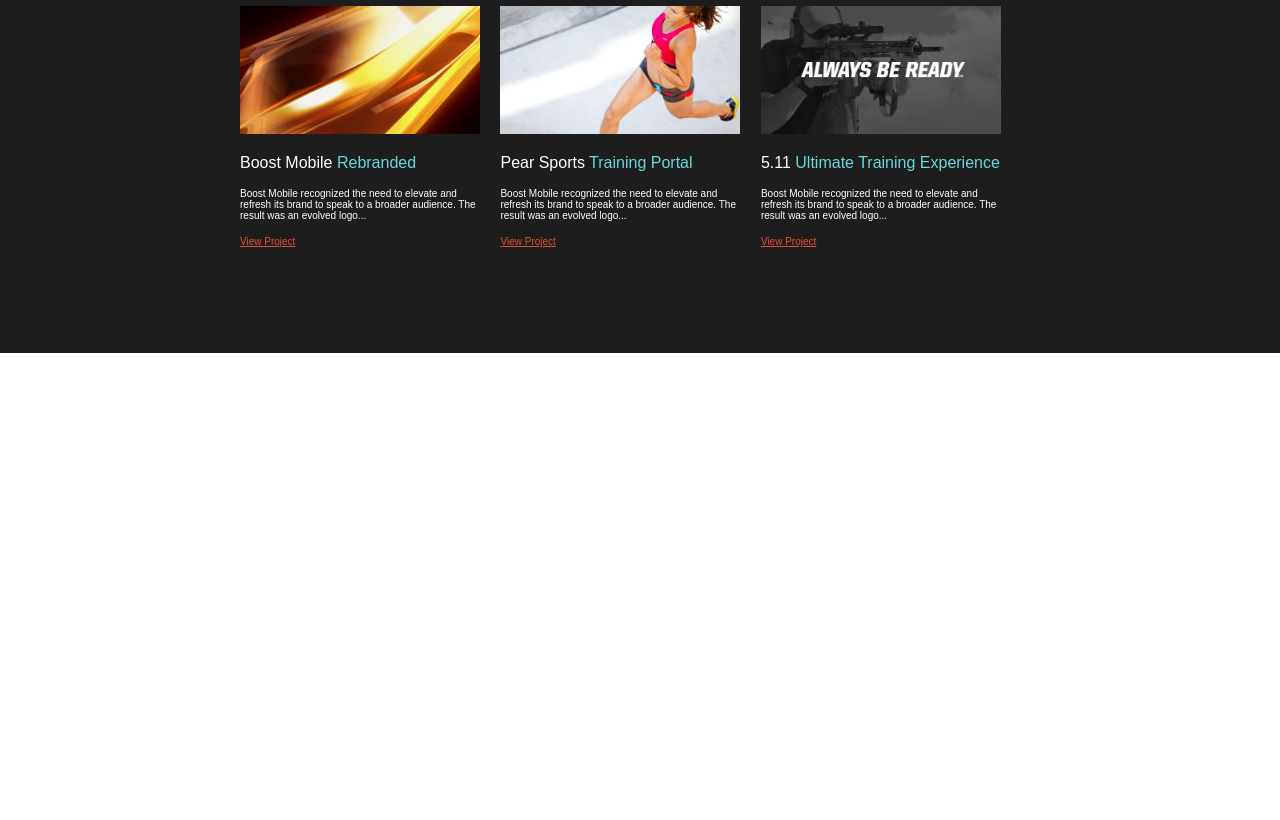
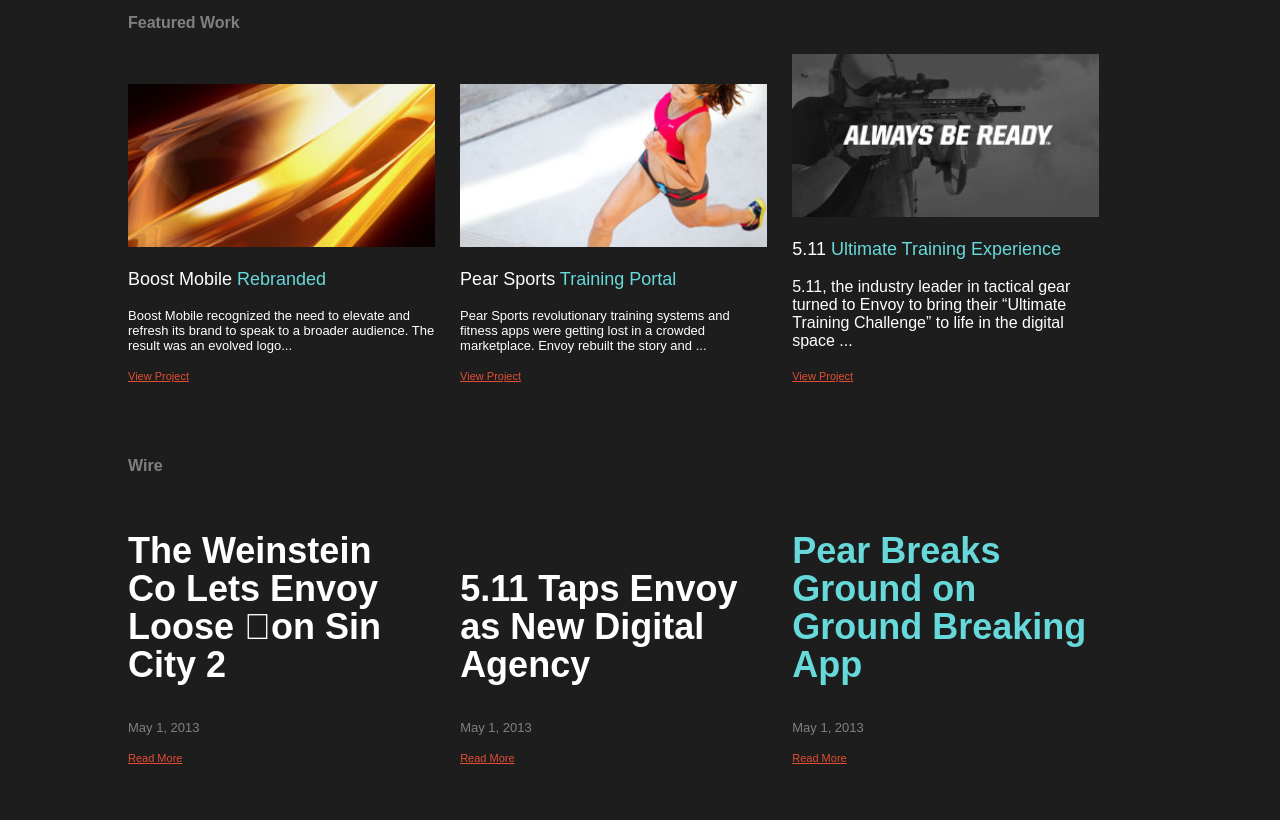
Before and after one commit to kaneshirokelli/we-are-envoy, a website: page dist/index.html in a window 1280 px wide. Shown: the part 680-1500 px from the top of the page. Before the commit the page ends 1033 px from the top, so only its background shows below. Drawn offline with nearby package versions, Linux system fonts and the light colour scheme.

Commit message:
update style and js

```diff
--- a/Gulpfile.js
+++ b/Gulpfile.js
@@ -1,8 +1,10 @@
 "use strict";
 var gulp = require("gulp"),
+		jquery = require('gulp-jquery'),
 		browserSync = require("browser-sync"),
 		sass = require("gulp-sass"),
 		bourbon = require("node-bourbon").includePaths,
+		browserify = require('gulp-browserify'),
 		neat = require("node-neat").includePaths,
 		concat = require('gulp-concat');
 
@@ -26,9 +28,19 @@
 	})
 });
 
+gulp.task('jquery', function () {
+    return gulp.src('./node_modules/jquery/src')
+        .pipe(jquery({
+            flags: ['-deprecated', '-event/alias', '-ajax/script', '-ajax/jsonp', '-exports/global']
+        }))
+        .pipe(gulp.dest('./public/vendor/'));
+    // creates ./public/vendor/jquery.custom.js
+});
+
 gulp.task('js', function(){
 	gulp.src("src/js/*.js")
 		.pipe(concat('scripts.js'))
+		.pipe(browserify())
 		.pipe(gulp.dest('dist/js'))
 });
 
--- a/package.json
+++ b/package.json
@@ -17,9 +17,11 @@
   },
   "homepage": "https://github.com/MeredithU/gulp-sass-bourbon-neat-boilerplate#readme",
   "devDependencies": {
+    "browser-sync": "^2.11.1",
     "gulp": "^3.9.0",
-    "browser-sync": "^2.11.1",
+    "gulp-browserify": "^0.5.1",
     "gulp-sass": "^2.1.1",
+    "jquery": "^3.2.1",
     "node-bourbon": "^4.2.3",
     "node-neat": "^1.7.2"
   }
--- a/src/js/scripts.js
+++ b/src/js/scripts.js
@@ -1,7 +1 @@
-$( document ).ready(function() {
-    console.log( "ready!" );
-
-    alert('hi');
-
-
-});
+$ = require("jquery");
--- a/src/scss/styles.scss
+++ b/src/scss/styles.scss
@@ -60,7 +60,7 @@
 	}
 
 	#Featured-Content {
-		max-width:800px;
+		max-width:90%;
 		margin: 0 auto;
 		color:white;
 		margin-top:-25px;
@@ -99,6 +99,7 @@
 
 	.work .title {
 		color:white;
+		font-size:18px;
 	}
 
 	.work .title span{
@@ -106,11 +107,39 @@
 	}
 
 	.work .description {
-		font-size:10px;
+		font-size:13px;
 	}
 
 	.work a {
-		font-size:10px;
+		font-size:11px;
+		color:#e34e33;
+	}
+
+	.wire{
+		width:100%;
+		/*display:inline-block;*/
+		margin: 0 auto;
+		padding-bottom:5%;
+	}
+
+	.wire .title {
+		color:white;
+		font-size:36px;
+		line-height: 38px;
+		font-weight:bold;
+	}
+
+	.wire .title span {
+		color:#67d9da;
+	}
+
+	.wire .date {
+		color:gray;
+		font-size:13px;
+	}
+
+	.wire a {
+		font-size:11px;
 		color:#e34e33;
 	}
 
@@ -136,6 +165,11 @@
 		color:white;
 	}
 
+	#Featured-Content {
+		max-width:1024px;
+		margin:0 auto;
+	}
+
 	#Featured-Content h2 {
 		padding: 5% 0;
 	}
@@ -146,4 +180,11 @@
 		margin-right:2%;
 	}
 
+	.wire {
+		display:inline-block;
+		width:29%;
+		margin-right:3%;
+	}
+
+
 }
```
Also changed, not shown: README.md, dist/css/styles.css, dist/index.html, dist/js/scripts.js.
